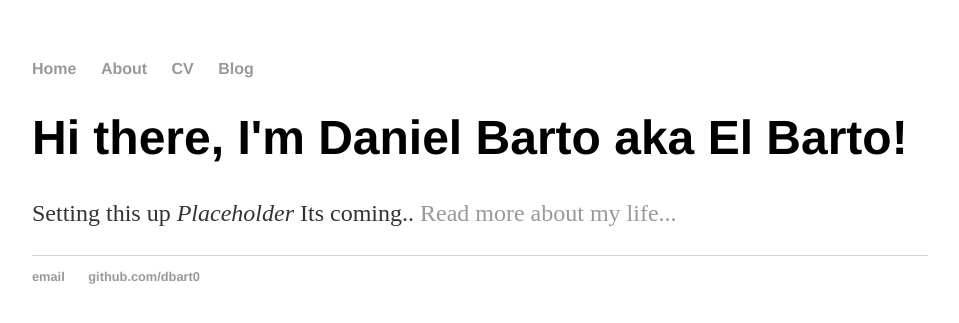
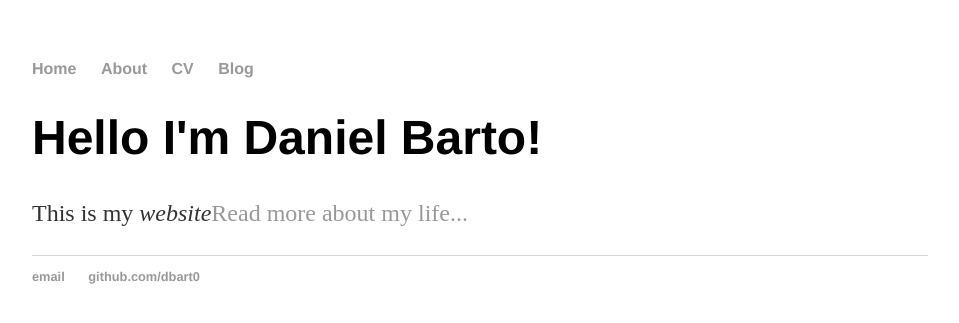
Before and after one commit to dbart0/dbart0.github.io, a Jekyll site: the page built from index.html, in a window 1280 px wide. Shown: the top 323 px of the page, without its empty margins (160-1119 px from the left). Built offline with Jekyll 4.4.1, drawn with Linux system fonts in a browser that asks for light colours.

Commit message:
Update index.html

```diff
--- a/index.html
+++ b/index.html
@@ -1,30 +1,8 @@
-<!DOCTYPE html>
-<html>
-	<head>
-		<title>Daniel Barto, PhD</title>
-		<!-- link to main css -->
-		<link rel="stylesheet" type="text/css" href="/css/main.css">
-	</head>
-	<body>
-		<nav>
-    		<ul>
-        		<li><a href="/">Home</a></li>
-	        	<li><a href="/about">About</a></li>
-        		<li><a href="/cv">CV</a></li>
-        		<li><a href="/blog">Blog</a></li>
-    		</ul>
-		</nav>
-		<div class="container">
-    		<div class="blurb">
-        		<h1>Hi there, I'm Daniel Barto aka El Barto!</h1>
-				<p>Setting this up <em>Placeholder</em> Its coming.. <a href="/about">Read more about my life...</a></p>
-    		</div><!-- /.blurb -->
-		</div><!-- /.container -->
-		<footer>
-    		<ul>
-        		<li><a href="mailto:dbarto AT g-eemail DOT com">email</a></li>
-        		<li><a href="https://github.com/dbart0">github.com/dbart0</a></li>
-			</ul>
-		</footer>
-	</body>
-</html>
+---
+layout: default
+title: Daniel Barto, PhD
+---
+<div class="blurb">
+	<h1>Hello I'm Daniel Barto!</h1>
+	<p>This is my <em>website</em><a href="/about">Read more about my life...</a></p>
+</div><!-- /.blurb -->
```
